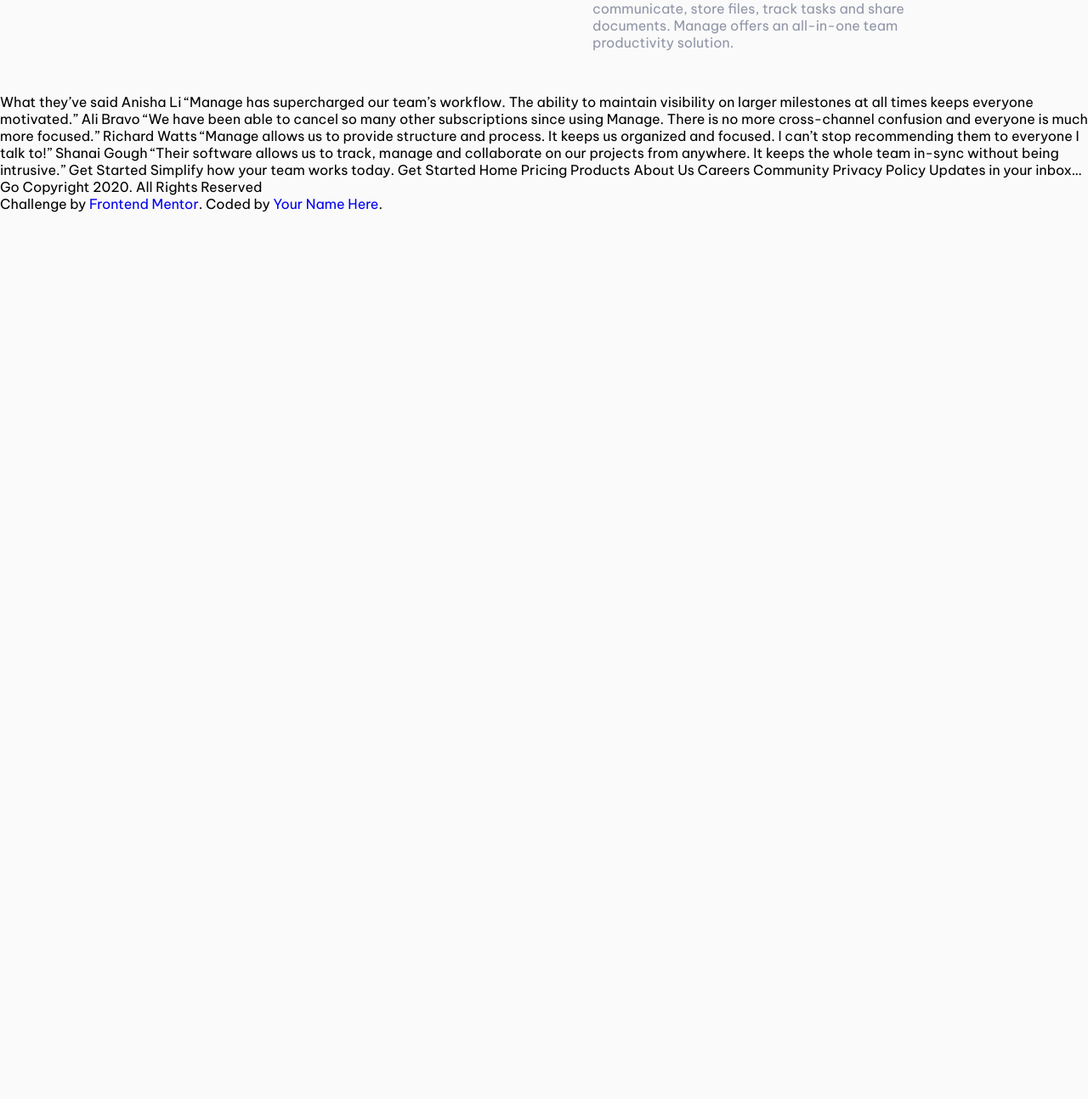
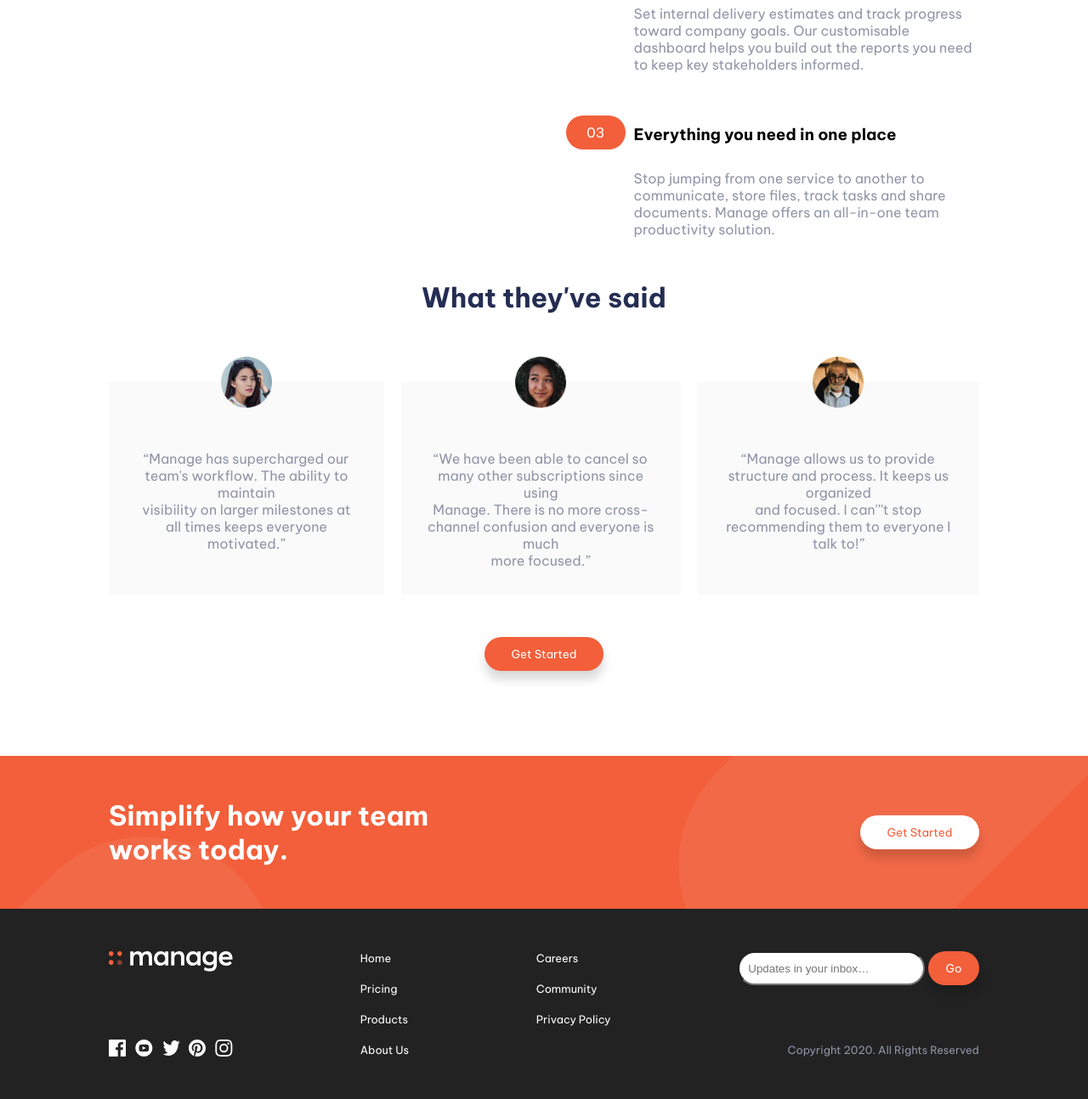
Before and after one commit to mikhail-chystsiakou/frontend-path-50, a plain HTML site: page fr03_fm_manage_landing_orange/do/index.html in a window 1280 px wide. Shown: the part 982-2276 px from the top of the page at 85% size. Before the commit the page ends 1232 px from the top, so only its background shows below. Drawn offline with Linux system fonts and the light colour scheme.

Commit message:
03 manage landing

```diff
--- a/fr03_fm_manage_landing_orange/do/index.html
+++ b/fr03_fm_manage_landing_orange/do/index.html
@@ -98,49 +98,79 @@
         </div>
       </div>
     </section>
+
+    <section class="testimonials-section">
+      <h2>What they've said</h2>
+      <div class="testimonials-container">
+        <div class="testimonial">
+          <img src="images/avatar-anisha.png" alt="Anisha">
+          <p class="text-secondary quote">Manage has supercharged our team's workflow. The ability to maintain
+            visibility on larger milestones at all times keeps everyone motivated.</p>
+        </div>
+        <div class="testimonial">
+          <img src="images/avatar-ali.png" alt="Ali">
+          <p class="text-secondary quote">We have been able to cancel so many other subscriptions since using
+  Manage. There is no more cross-channel confusion and everyone is much
+  more focused.</p>
+        </div>
+        <div class="testimonial">
+          <img src="images/avatar-richard.png" alt="Richard">
+          <p class="text-secondary quote">Manage allows us to provide structure and process. It keeps us organized
+  and focused. I can'’'t stop recommending them to everyone I talk to!</p>
+        </div>
+      </div>
+      <div class="gs-testimonials">
+        <button class="gs-button ">Get Started</button>
+      </div>
+    </section>
+    <section class="simplify-cta">
+      <h2>Simplify how your team <br>works today.</h2>
+      <div class="spacer"></div>
+      <button class="gs-button ">Get Started</button>
+
+    </section>
+
   </main>
 
-  What they’ve said
-
-  Anisha Li
-  “Manage has supercharged our team’s workflow. The ability to maintain
-  visibility on larger milestones at all times keeps everyone motivated.”
-
-  Ali Bravo
-  “We have been able to cancel so many other subscriptions since using
-  Manage. There is no more cross-channel confusion and everyone is much
-  more focused.”
-
-  Richard Watts
-  “Manage allows us to provide structure and process. It keeps us organized
-  and focused. I can’t stop recommending them to everyone I talk to!”
-
-  Shanai Gough
-  “Their software allows us to track, manage and collaborate on our projects
-  from anywhere. It keeps the whole team in-sync without being intrusive.”
-
-  Get Started
-
-  Simplify how your team works today.
-  Get Started
-
-  Home
-  Pricing
-  Products
-  About Us
-  Careers
-  Community
-  Privacy Policy
-
-  Updates in your inbox…
-  Go
-
-  Copyright 2020. All Rights Reserved
-
-
-  <div class="attribution">
-    Challenge by <a href="https://www.frontendmentor.io?ref=challenge" target="_blank">Frontend Mentor</a>.
-    Coded by <a href="#">Your Name Here</a>.
-  </div>
+  <footer>
+    <div class="footer-images">
+      <img class="footer-logo" src="images/logo-footer.svg" alt="logo">
+      <div class="spacer"></div>
+      <div class="footer-social">
+        <img class="icon-social" src="images/icon-facebook.svg" alt="facebook">
+        <img class="icon-social" src="images/icon-youtube.svg" alt="youtube">
+        <img class="icon-social" src="images/icon-twitter.svg" alt="twitter">
+        <img class="icon-social" src="images/icon-pinterest.svg" alt="pinterest">
+        <img class="icon-social" src="images/icon-instagram.svg" alt="instagram">
+      </div>
+    </div>
+    <div class="footer-links1">
+      <nav class="nav-footer1">
+        <ul class="footer-nav-list">
+          <li><a href="#">Home</a></li>
+          <li><a href="#">Pricing</a></li>
+          <li><a href="#">Products</a></li>
+          <li><a href="#">About Us</a></li>
+        </ul>
+      </nav>
+    </div>
+    <div class="footer-links2">
+      <nav class="nav-footer1">
+        <ul class="footer-nav-list">
+          <li><a href="#">Careers</a></li>
+          <li><a href="#">Community</a></li>
+          <li><a href="#">Privacy Policy</a></li>
+        </ul>
+      </nav>
+    </div>
+    <div class="footer-inbox-rights">
+      <form action="#" method="POST">
+        <input class="input-email" type="email" placeholder="Updates in your inbox…" required>
+        <button class="gs-button" type="submit">Go</button>
+      </form>
+      <div class="spacer"></div>
+      <p class="copyright text-secondary">Copyright 2020. All Rights Reserved</p>
+    </div>
+  </footer>
 </body>
 </html>
--- a/fr03_fm_manage_landing_orange/do/styles.css
+++ b/fr03_fm_manage_landing_orange/do/styles.css
@@ -25,7 +25,7 @@
 }
 
 body {
-  background-color: #FAFAFA;
+  background-color: white;
   font-family: var(--ff);
 }
 
@@ -41,11 +41,17 @@
   color: var(--fc-s-gray-blue);
 }
 
+h2 {
+  color: var(--fc-p-blue);
+  font-size: 2rem;
+}
+
 /* ================ HEADER ================ */
 
 header,
 .desc-section,
-.features-section {
+.features-section,
+.testimonials-section {
   margin: 50px var(--l-content-margin);
 }
 
@@ -68,6 +74,9 @@
 }
 .nav-link {
   color: var(--fc-p-blue);
+}
+.nav-link:hover {
+  color: var(--fc-s-gray-blue);
 }
 
 .gs-button,
@@ -137,36 +146,158 @@
   flex-basis: 50%;
 }
 
-
-.features-desc > h2 {
-  color: var(--fc-p-blue);
-  font-size: 2rem;
-}
 .features-desc > p {
   margin-top: 30px;
   padding-right: 30%;
 }
+
+.features-list {
+  display: flex;
+  flex-direction: column;
+  gap: 50px;
+}
+
 .feature {
   display: flex;
   gap: 10px;
 }
+
 .feature-num {
   background-color: var(--fc-p-red);
-  width: 50px;
-  /* flex-shrink: 0; */
+  width: 70px;
+  flex-shrink: 0;
+  display: flex;
+  align-items: center;
+  justify-content: center;
 }
-.feature-desc {
-  /* flex-grow: 1; */
+.feature-desc > h3 {
+  margin-top: 10px;
+}
+.feature-desc > p {
+  margin-top: 30px;
 }
 
 /* ================ TESTIMONIALS SECTION ================ */
 
+.testimonials-section > h2 {
+  text-align: center;
+}
+.testimonials-container {
+  display: flex;
+  gap: 20px;
+  overflow: hidden;
+}
+
+.testimonial {
+  background-color: var(--fc-s-light-gray);
+  position: relative;
+  padding: 80px 30px 30px;
+  margin-top: 80px;
+  text-align: center;
+}
+.testimonial > img {
+  width: 60px;
+  position: absolute;
+  top: 0px;
+  left: 50%;
+  transform: translate(-50%, -50%);
+}
+.quote {
+  white-space: pre-line;
+}
+.quote::before {
+  content: "“";
+}
+.quote::after {
+  content: "”"
+}
+.gs-testimonials {
+  margin: 50px auto;
+  text-align: center;
+}
 /* ================ CTA SECTION ================ */
+.simplify-cta {
+  display: flex;
+  background-image: url('images/bg-simplify-section-desktop.svg');
+  background-repeat: no-repeat;
+  background-position-x: right;
+  align-items: center;
+  margin-top: 100px;
+  padding: 50px var(--l-content-margin);
+  background-color: var(--fc-p-red);
 
+}
+.simplify-cta h2 {
+  color: white;
+}
+.spacer {
+  flex-grow: 1;
+}
+
+.simplify-cta .gs-button {
+  color: var(--fc-p-red);
+  background-color: white;
+}
 
 /* ================ FOOTER ================ */
+footer {
+  background-color: #222;
+  color: white;
+  display: flex;
+  justify-content: space-between;
+  padding: 50px var(--l-content-margin);
+}
+.footer-logo {
+  color: white;
+}
+.footer-social {
+  display: flex;
+  justify-content: space-between;
+}
+.icon-social:hover {
+  cursor: pointer;
+}
+.footer-images {
+  display: flex;
+  flex-direction: column;
+}
+.footer-nav-list {
+  display: flex;
+  flex-direction: column;
+  gap: 20px;
+  list-style: none;
+  font-size: 0.8rem;
+  font-weight: var(--fw-light);
+}
+.footer-nav-list a {
+  color: white;
+}
+.footer-nav-list a:hover {
+  color: var(--fc-p-red);
+}
+.footer-inbox-rights {
+  display: flex;
+  flex-direction: column;
+}
+.input-email {
+  height: 40px;
+  border-radius: 20px;
+  padding-left: 10px;
+  width: 220px;
+}
+.footer-inbox-rights .gs-button {
+  width: 60px;
+}
 
+.copyright {
+  font-size: 0.8rem;
+  text-align: right;
+}
 
+button:hover {
+  filter: brightness(150%);
+  cursor: pointer;
+}
 /* ================ MEDIA ================ */
 @media only screen and (max-width: 375px) {
   header {
```
Also changed, not shown: fr03_fm_manage_landing_orange/do/goal.jpg (added), fr03_fm_manage_landing_orange/do/images/logo-footer.svg (added), fr03_fm_manage_landing_orange/do/result.png (added), 2 other files.
